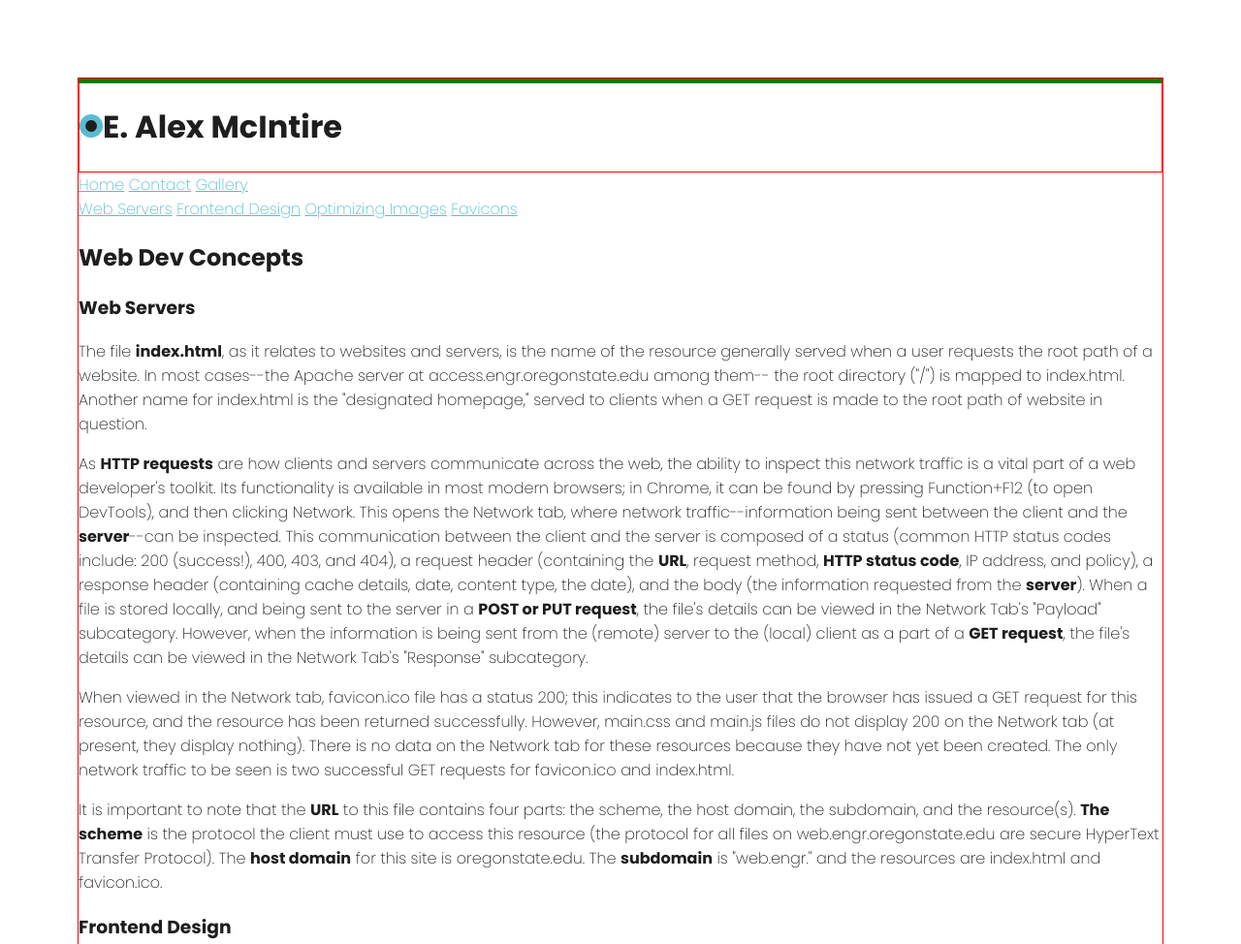
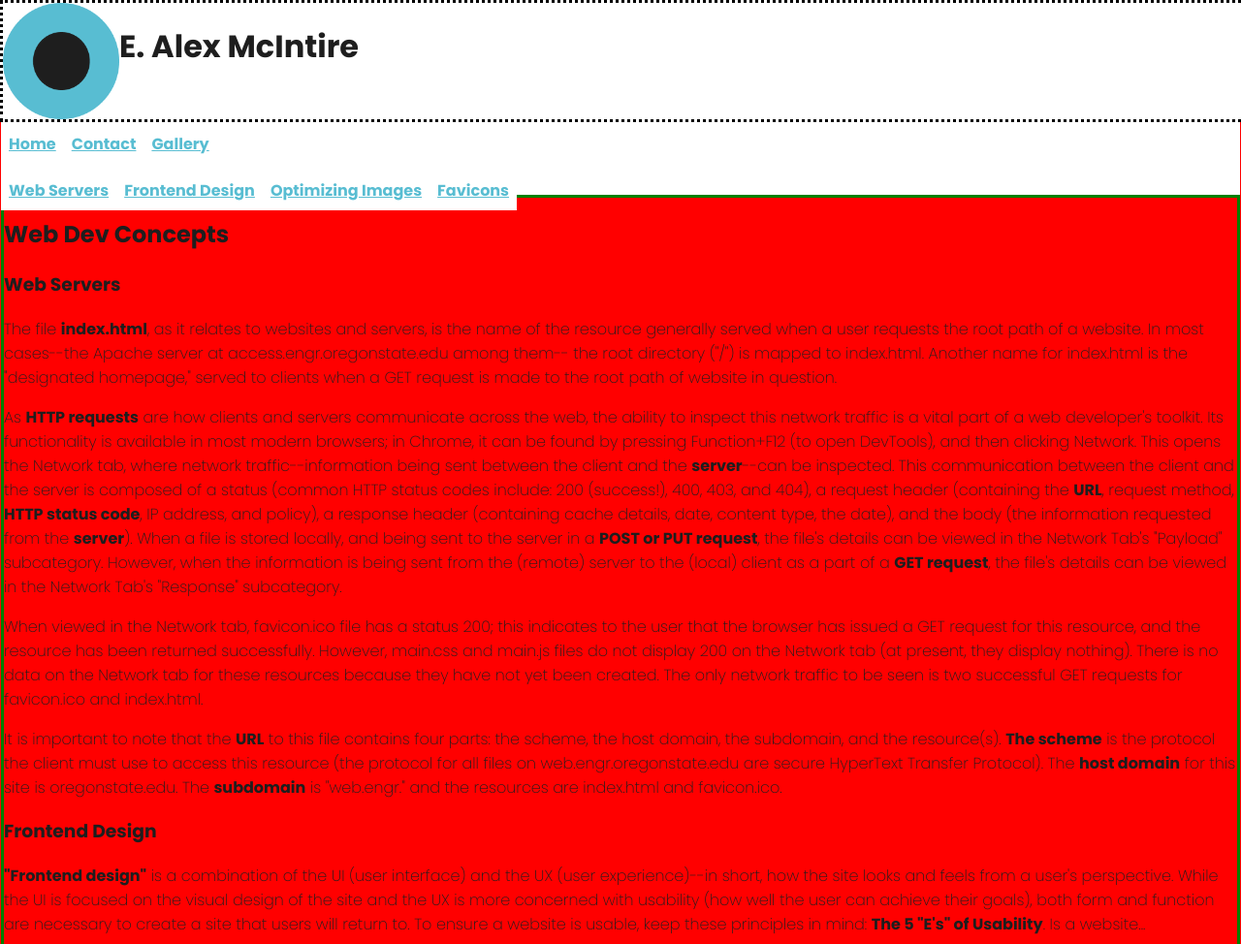
Before and after one commit to alexisabadger/a4-mcintire, a plain HTML site: page index.html in a window 1280 px wide. Shown: the top 974 px of the page at 97% size. Drawn offline with Linux system fonts and the light colour scheme.

Commit message:
(fix): wrestling with CSS grid

```diff
--- a/index.html
+++ b/index.html
@@ -19,24 +19,25 @@
 </head>
 <body style="font-family: Poppins; font-weight: 200;">
 
-    <header>
-        <h1><img src="./images/android-chrome-192x192.png">E. Alex McIntire</h1>
+    <header id="grid-child-header">
+        <img src="./images/android-chrome-192x192.png">
+        <h1>E. Alex McIntire</h1>
     </header>
 
-    <nav class="global">
+    <nav class="global" id="grid-child-global-nav">
         <a href="./index.html">Home</a>
         <a href="./contact.html">Contact</a>
         <a href="./gallery.html">Gallery</a>
     </nav>
 
-    <nav class="local">
+    <nav class="local" id="grid-child-local-nav">
         <a href="#webServers">Web Servers</a>
         <a href="#frontendDesign">Frontend Design</a>
         <a href="#optimizingImages">Optimizing Images</a>
         <a href="#favicons">Favicons</a>
     </nav>
 
-    <main>
+    <main id="grid-child-main">
         <section>
             <h2>Web Dev Concepts</h2>
 
--- a/style.css
+++ b/style.css
@@ -13,7 +13,7 @@
 * {
 
   color: #1E1E1E;
-  background-color: white;
+
   padding: 0;
 }
 
@@ -33,14 +33,17 @@ html {
 
   a {
     color: #58BDD2;
+    padding: .5rem;
+    font-weight: 700;
+
   }
 
   header {
     border: 1px solid red;
     border-top: 5px solid green;
     /*margin-top: 1rem;*/
-    display: block;
-    position: sticky;
+    background-color: white;
+
 
     h1 {
       img {
@@ -52,9 +55,9 @@ html {
   /*  ----- Viewport ----- elements inherited by all remaining elements ----- */
   body {       /* Can alternatively define in html {}. */
   border: 1px solid red;
-    margin: 5rem;
+    /*margin: 5rem;*/
+    margin: 0;
 
-    display: grid;
     /*background-color:;
     background-image:;
 
@@ -62,8 +65,48 @@ html {
     max-width:;
         color: 1E1E1E;
     font-family:; /* Define with at least one font name and its related generic family name.*/
+  }
 
+  #grid-child-header {
 
+    border: 3px dotted black;
+    display: flex;
+    position: fixed;
+    top: 0;
+    left: 0;
+    width: 100%;
+    height: 15%;
+
+    img {
+      max-width: 100%;
+      height: auto;
+  }
+
+  }
+
+  #grid-child-global-nav {
+    /*border: 3px dotted yellow;*/
+    display: flex;
+    position: fixed;
+    justify-content: center;
+    top: 16%;
+    background-color: white;
+  }
+
+  #grid-child-local-nav {
+    /*border: 3px dotted blue;*/
+    display: flex;
+    position: fixed;
+    justify-content: center;
+    top: 22%;
+    background-color: white;
+  }
+
+  #grid-child-main {
+    display: grid;
+    border: 3px solid green;
+    background-color: red;
+    margin-top: 200px;
   }
 /*
     ----- Page layout blocks -----
```
